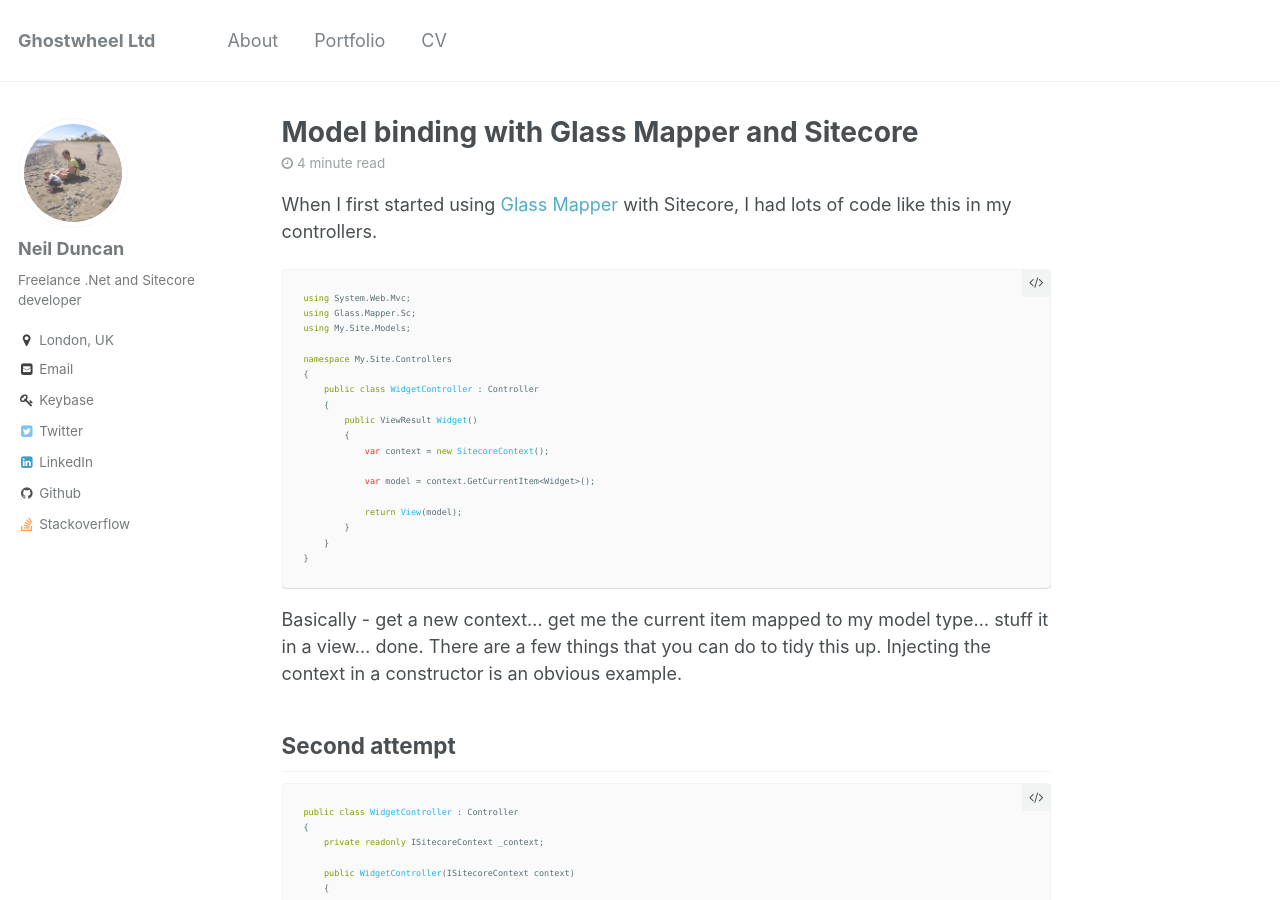
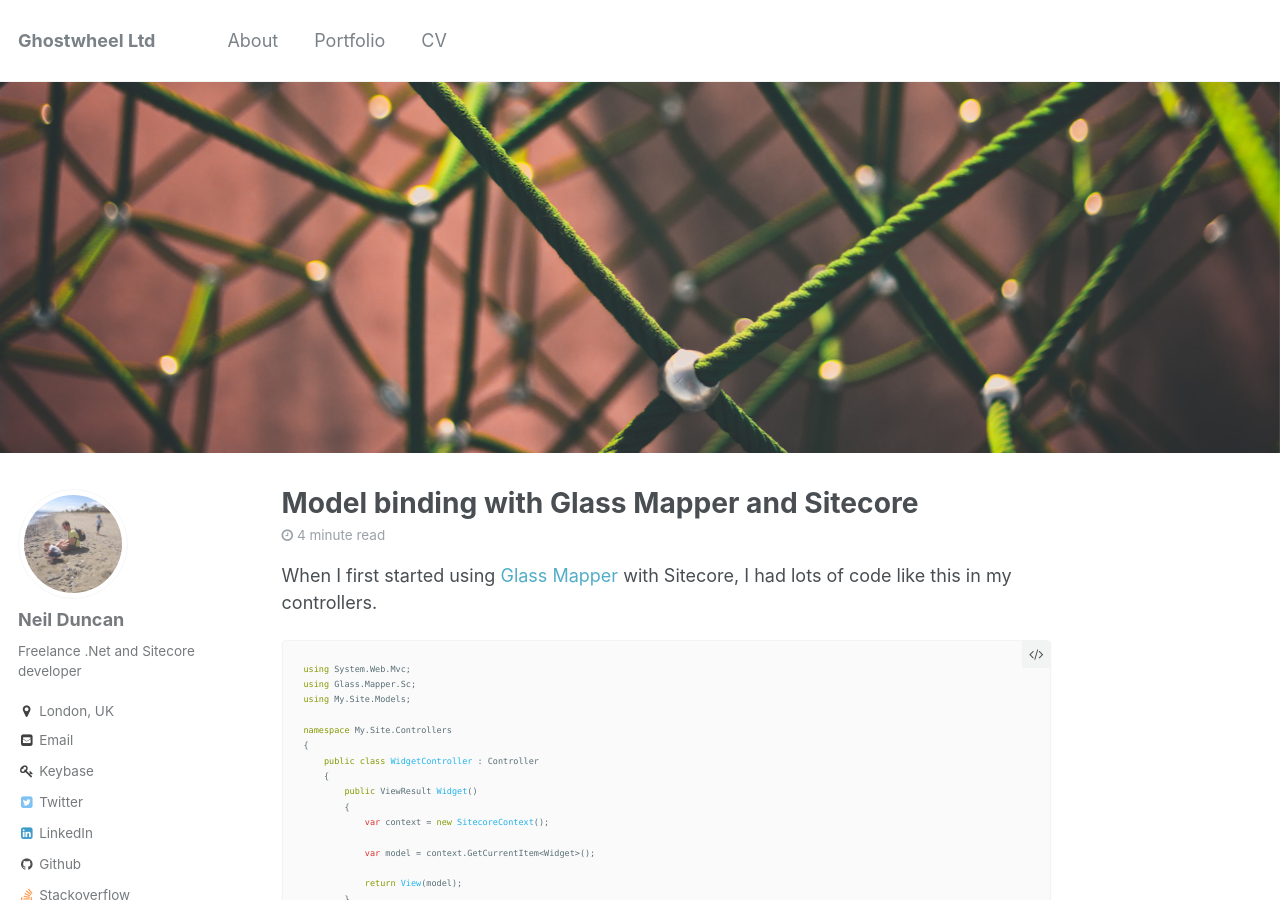
Before and after one commit to neilduncan/neilduncan.github.io, a Jekyll site: the page built from _posts/2016-09-22-model-binding-with-glass-mapper-and-sitecore.md, in a window 1280 px wide and 900 px high. Built offline with Jekyll 4.4.1, drawn with Linux system fonts in a browser that asks for light colours.

Commit message:
header image for binding post

```diff
--- a/_posts/2016-09-22-model-binding-with-glass-mapper-and-sitecore.md
+++ b/_posts/2016-09-22-model-binding-with-glass-mapper-and-sitecore.md
@@ -1,6 +1,8 @@
 ---
 title: Model binding with Glass Mapper and Sitecore
 category: Sitecore
+header:
+    image: posts/binding/net.jpg
 ---
 
 When I first started using [Glass Mapper](http://glass.lu) with Sitecore, I had lots of code like this in my controllers.
```
Also changed, not shown: images/posts/binding/net.jpg (added).
